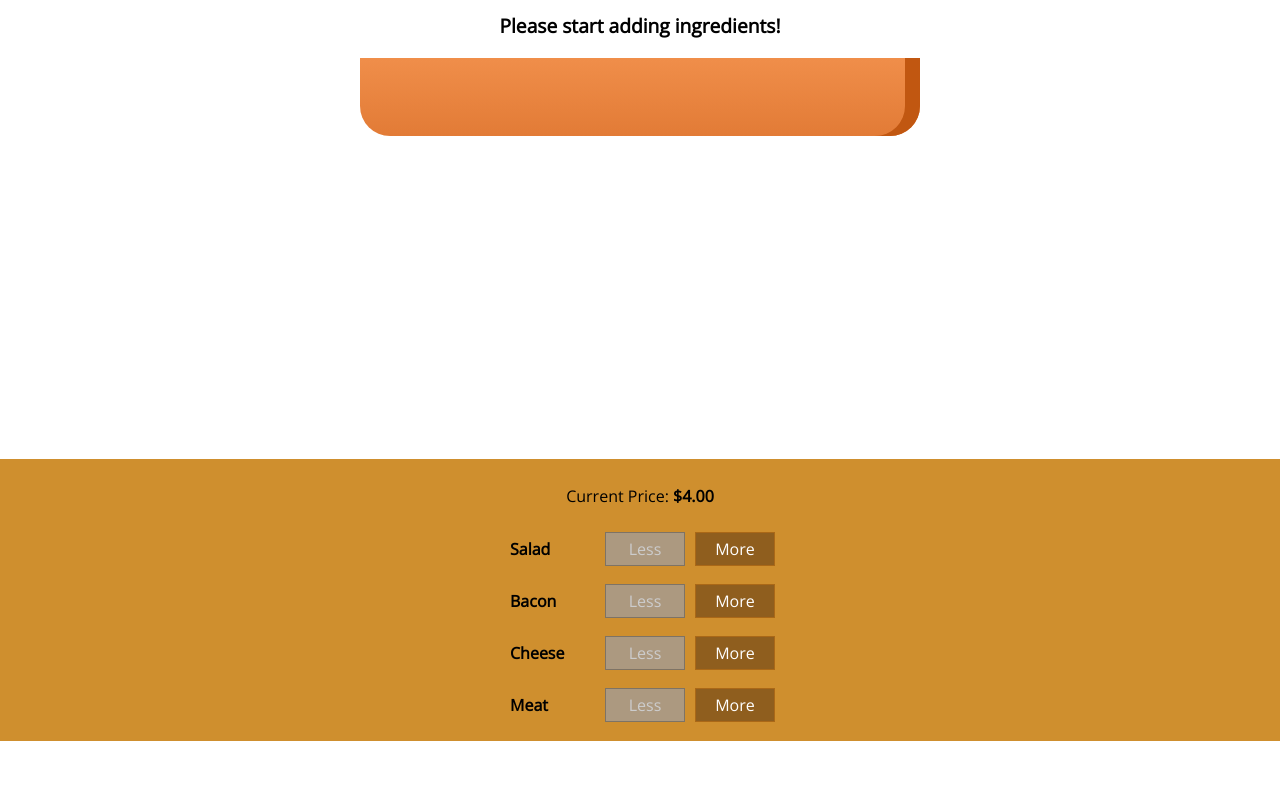
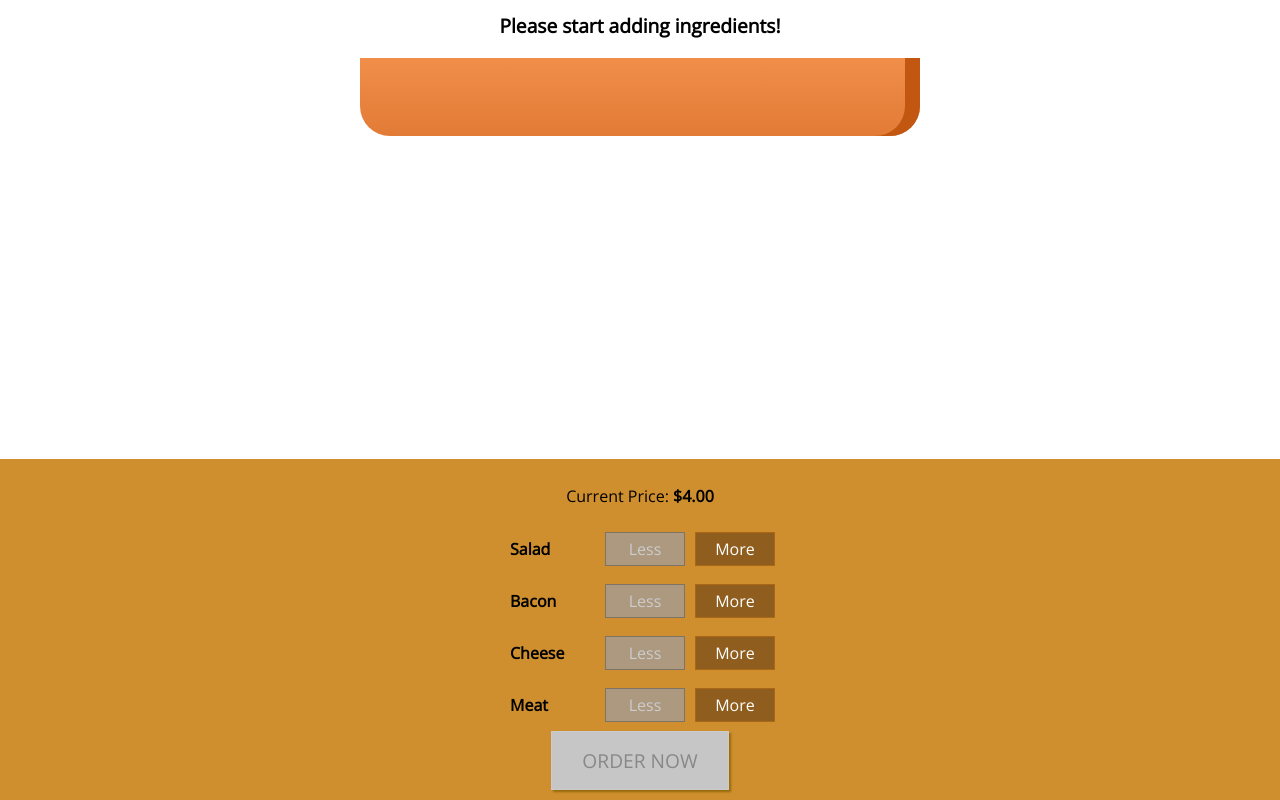
Before and after one commit to jakcllns/react-practice, a React (Create React App) app: page / in a window 1280 px wide. Shown: the part 179-979 px from the top of the page. Before the commit the page ends 920 px from the top, so only its background shows below. Built offline with nearby package versions, Linux system fonts and the light colour scheme.

Commit message:
Added order now button. Working on adding modal order summary

```diff
--- a/src/components/Burger/BuildControls/BuildControls.js
+++ b/src/components/Burger/BuildControls/BuildControls.js
@@ -20,6 +20,7 @@
                 disabled={props.disabled[ctrl.type]}
             />
         ))}
+        <button className={classes.OrderButton} disabled={!props.purchaseable}>ORDER NOW</button>
     </div>
 );
 
--- a/src/components/Burger/BuildControls/BuildControls.module.css
+++ b/src/components/Burger/BuildControls/BuildControls.module.css
@@ -8,3 +8,45 @@
     margin: auto;
     padding: 10px 0;
 }
+
+
+.OrderButton {
+    background-color: #DAD735;
+    outline: none;
+    cursor: pointer;
+    border: 1px solid #966909;
+    color: #966909;
+    font-family: inherit;
+    font-size: 1.2em;
+    padding: 15px 30px;
+    box-shadow: 2px 2px 2px #966909;
+}
+
+.OrderButton:hover, .OrderButton:active {
+    background-color: #A0DB41;
+    border: 1px solid #966909;
+    color: #966909;
+}
+
+.OrderButton:disabled {
+    background-color: #C7C6C6;
+    cursor: not-allowed;
+    border: 1px solid #ccc;
+    color: #888888;
+}
+
+.OrderButton:not(:disabled) {
+    animation: enable 0.3s linear;
+}
+
+@keyframes enable {
+    0% {
+        transform: scale(1);
+    }
+    60% {
+        transform: scale(1.1);
+    }
+    100% {
+        transform: scale(1);
+    }
+}
--- a/src/containers/BurgerBuilder/BurgerBuilder.js
+++ b/src/containers/BurgerBuilder/BurgerBuilder.js
@@ -21,7 +21,19 @@
             cheese: 0,
             meat: 0
         },
-        totalPrice: BASE_PRICE
+        totalPrice: BASE_PRICE,
+        purchaseable: false
+    }
+
+    updatePurchaseState(ingredients) {
+        const sum = Object.keys(ingredients)
+            .map(igKey => {
+                return ingredients[igKey];
+            })
+            .reduce((sum,ele) => {
+                return sum + ele;
+            }, 0);
+        this.setState({purchaseable: sum > 0})
     }
 
     addIngredientHandler = (type) => {
@@ -36,6 +48,7 @@
         const oldPrice = this.state.totalPrice;
         const newPrice = oldPrice + priceAddition;
         this.setState({totalPrice: newPrice, ingredients: updatedIngredients});
+        this.updatePurchaseState(updatedIngredients);
     }
 
     removeIngredientHandler = (type) => {
@@ -53,6 +66,7 @@
         const oldPrice = this.state.totalPrice;
         const newPrice = oldPrice - priceSubtraction;
         this.setState({totalPrice: newPrice, ingredients: updatedIngredients});
+        this.updatePurchaseState(updatedIngredients);
 
     }
 
@@ -75,6 +89,7 @@
                     ingredientRemoved={this.removeIngredientHandler}
                     disabled={disabledInfo}
                     totalPrice={this.state.totalPrice}
+                    purchaseable={this.state.purchaseable}
                 />
             </Auxillary>
         );
```
